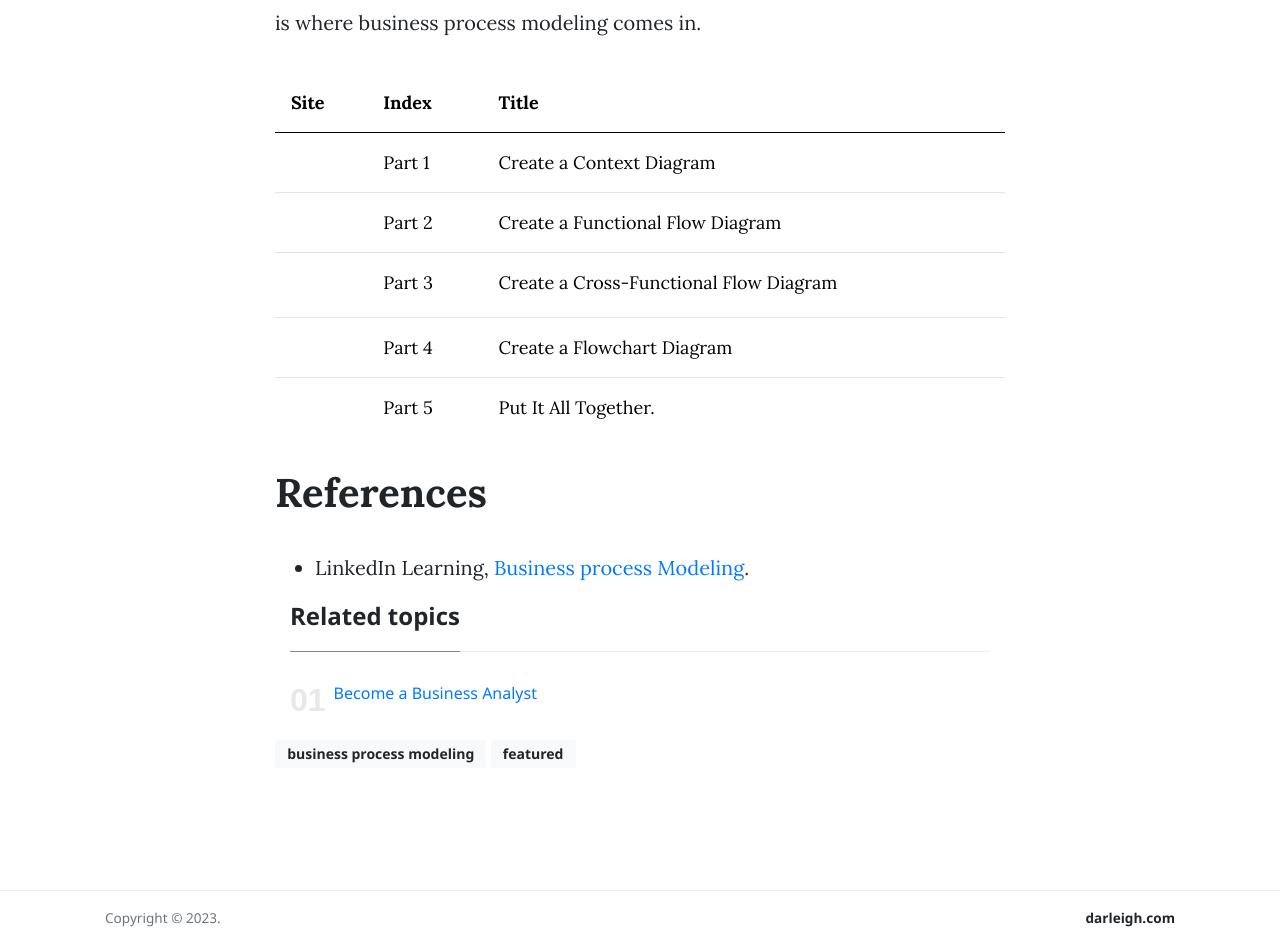
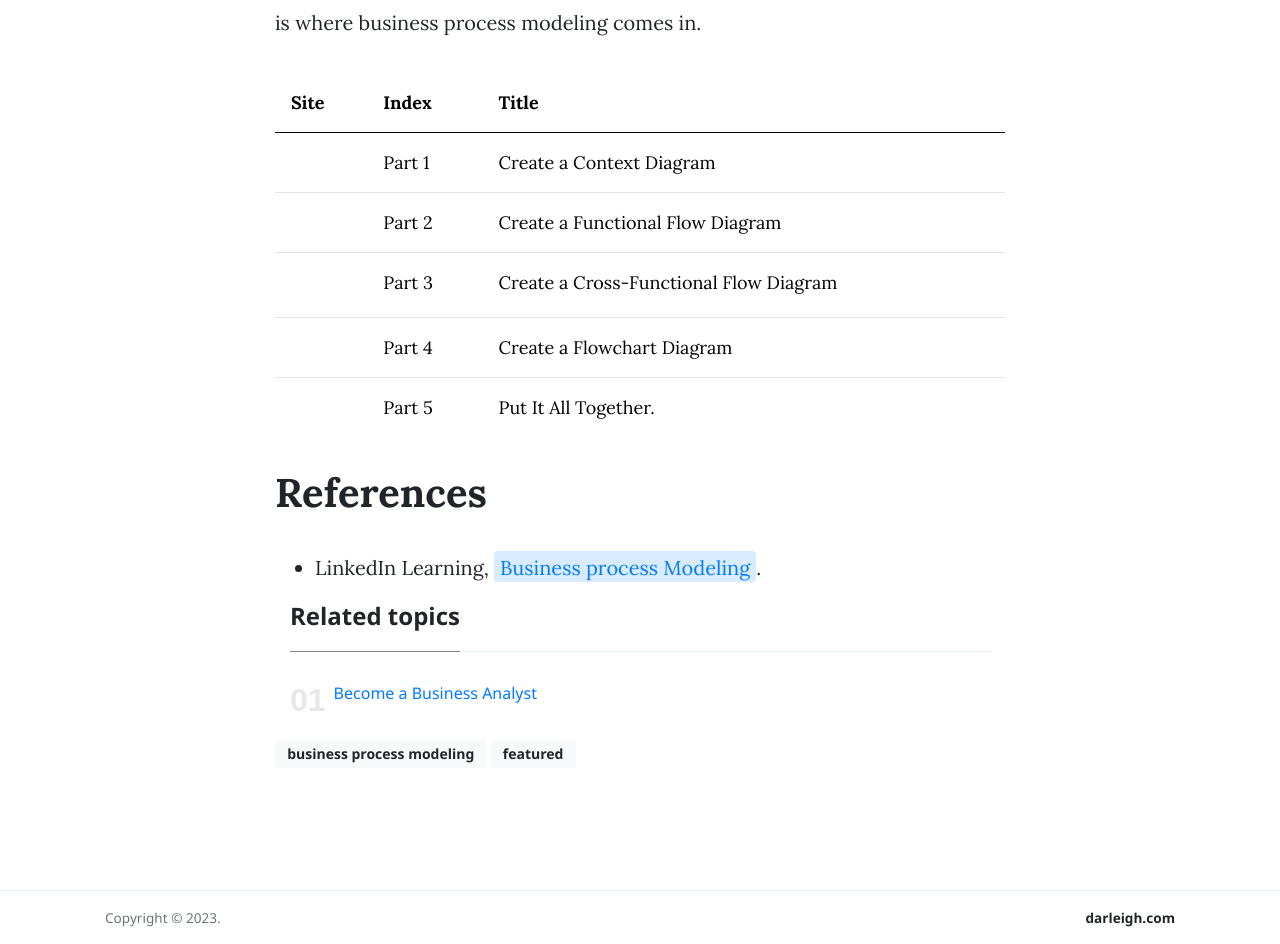
Before and after one commit to darleigh/blog, a Jekyll site: the page built from _posts/2023-03-13-Business-Process-Modeling.md, in a window 1280 px wide and 1400 px high, scrolled down 93 px. Shown: the part 456-1400 px from the top of the window. Built offline with Jekyll 4.4.1, drawn with Linux system fonts in a browser that asks for light colours; nearby versions of some CDN libraries; comment, search, counter and statistics services are not loaded.

Commit message:
Update theme.css

```diff
--- a/assets/css/theme.css
+++ b/assets/css/theme.css
@@ -23,7 +23,7 @@
 	background: var(--primary);
 	color: #D9EBFF;
   } */
-/* .article-post .postTitle{
+.article-post .postTitle{
 	font-size: 22px;
 	font-weight: bold;
 	background-color: white;
@@ -32,8 +32,8 @@
 	background-color: white;
 	color:var(--primary);
 	transition: all 0.5s ease;
-} */
-.article-post .site-content a {
+}
+.article-post a {
 	padding: 0.2em 0.3em 0.1em 0.3em;
 	border-radius: 4px;
 	font-weight: normal;
@@ -42,8 +42,8 @@
 	color: var(--primary); /* uses the --primary variable as the link color */
 	text-decoration: none;
 }
-
-.article-post .site-content a:hover {
+/* .site-content */
+.article-post a:hover {
 	color: #D9EBFF;
 	background-color: var(--primary);
 	text-decoration: none;
```
